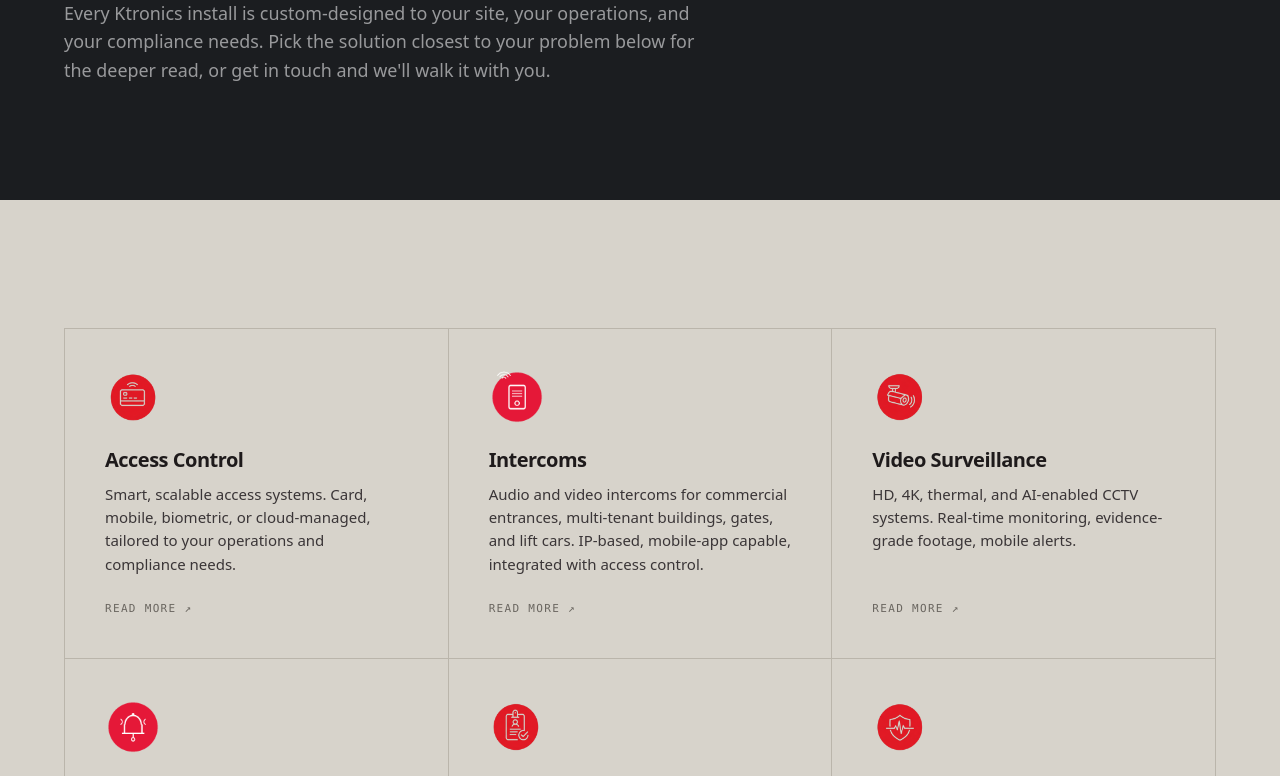
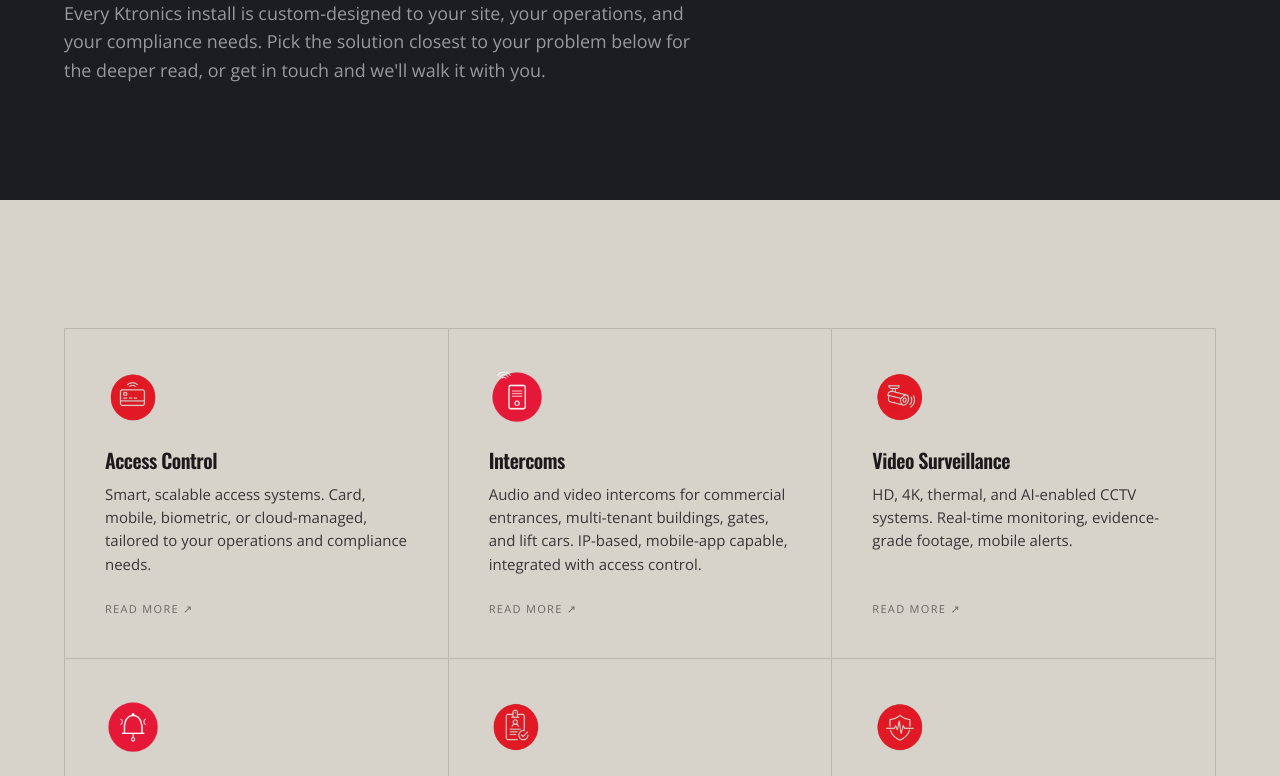
Before and after one commit to Ktronics2003/ktronics_website, an Astro site: page /solutions in a window 1280 px wide. Shown: the part 373-1149 px from the top of the page. Built offline with nearby package versions, Linux system fonts and the light colour scheme; Astro itself is replaced by a stand-in of ours.

Commit message:
Swap fonts to Oswald + Open Sans

```diff
--- a/src/styles/global.css
+++ b/src/styles/global.css
@@ -9,28 +9,31 @@
 @tailwind utilities;
 
 /* ---------- Fonts ----------
- * Currently loaded from Google Fonts CDN in BaseLayout.astro (IBM Plex Sans + Mono).
+ * Loaded from Google Fonts CDN in BaseLayout.astro:
+ *   - Oswald — display / headings (free stand-in for Tungsten; matching
+ *     condensed proportions, industrial/mechanical feel)
+ *   - Open Sans — body + small labels (eyebrows, CTAs, tags)
+ *
  * To self-host:
- *   1. Download IBM Plex Sans + IBM Plex Mono WOFF2s from fonts.google.com or
- *      github.com/IBM/plex.
+ *   1. Download Oswald + Open Sans WOFF2s from fonts.google.com.
  *   2. Drop the WOFF2 files in /public/fonts/.
  *   3. Uncomment the @font-face block below.
  *   4. Remove the Google Fonts <link> tags from BaseLayout.astro.
  *
  * @font-face {
- *   font-family: 'IBM Plex Sans';
- *   src: url('/fonts/IBMPlexSans-Variable.woff2') format('woff2-variations');
- *   font-weight: 100 700; font-style: normal; font-display: swap;
+ *   font-family: 'Oswald';
+ *   src: url('/fonts/Oswald-Variable.woff2') format('woff2-variations');
+ *   font-weight: 200 700; font-style: normal; font-display: swap;
  * }
  * @font-face {
- *   font-family: 'IBM Plex Sans';
- *   src: url('/fonts/IBMPlexSans-Italic-Variable.woff2') format('woff2-variations');
- *   font-weight: 100 700; font-style: italic; font-display: swap;
+ *   font-family: 'Open Sans';
+ *   src: url('/fonts/OpenSans-Variable.woff2') format('woff2-variations');
+ *   font-weight: 300 800; font-style: normal; font-display: swap;
  * }
  * @font-face {
- *   font-family: 'IBM Plex Mono';
- *   src: url('/fonts/IBMPlexMono-Variable.woff2') format('woff2-variations');
- *   font-weight: 100 700; font-style: normal; font-display: swap;
+ *   font-family: 'Open Sans';
+ *   src: url('/fonts/OpenSans-Italic-Variable.woff2') format('woff2-variations');
+ *   font-weight: 300 800; font-style: italic; font-display: swap;
  * }
  */
 
@@ -38,10 +41,17 @@
    TOKENS
    ============================================================= */
 :root {
-  /* Type stack (Option 6 — IBM Plex). Change here to swap site-wide. */
-  --font-sans: 'IBM Plex Sans', system-ui, -apple-system, BlinkMacSystemFont, sans-serif;
-  --font-display: 'IBM Plex Sans', system-ui, sans-serif;
-  --font-mono: 'IBM Plex Mono', ui-monospace, SFMono-Regular, Menlo, monospace;
+  /* Type stack. Change here to swap site-wide.
+     - --font-sans:    body copy + buttons + form fields (Open Sans, humanist sans)
+     - --font-display: headings h1-h6 + display classes (Oswald, condensed sans;
+                       free stand-in for Tungsten)
+     - --font-mono:    aliased to Open Sans — legacy variable kept so existing
+                       components (eyebrows, CTAs, tags) still render. Their
+                       distinct "small caps" look comes from letter-spacing +
+                       uppercase, not from a mono font. */
+  --font-sans:    'Open Sans', system-ui, -apple-system, BlinkMacSystemFont, sans-serif;
+  --font-display: 'Oswald', 'Open Sans', system-ui, sans-serif;
+  --font-mono:    'Open Sans', system-ui, sans-serif;
 
   /* Brand — Pairing C: cool charcoal + greige */
   --ktx-red: #E51838;
@@ -128,29 +138,32 @@
 /* =============================================================
    TYPOGRAPHY
    ============================================================= */
+/* Oswald is already condensed, so headings don't need the aggressive
+   negative tracking IBM Plex Sans wanted. Slight -0.01em keeps them
+   compact without cramping the letterforms. */
 h1, h2, h3, h4, h5, h6 {
   font-family: var(--font-display);
   font-weight: 600;
   color: var(--fg);
-  letter-spacing: -0.035em;
+  letter-spacing: -0.01em;
   text-wrap: balance;
   margin: 0;
 }
 h1 { font-size: var(--t-h1); line-height: 1.05; }
 h2 { font-size: var(--t-h2); line-height: 1.10; }
-h3 { font-size: var(--t-h3); line-height: 1.20; letter-spacing: -0.01em; }
+h3 { font-size: var(--t-h3); line-height: 1.20; letter-spacing: 0; }
 
 .display-xl {
   font-size: var(--t-display-xl);
   font-weight: 600;
   line-height: 0.96;
-  letter-spacing: -0.045em;
+  letter-spacing: -0.015em;
 }
 .display-l {
   font-size: var(--t-display-l);
   font-weight: 600;
   line-height: 1.0;
-  letter-spacing: -0.04em;
+  letter-spacing: -0.01em;
 }
 
 .lead {
--- a/tailwind.config.mjs
+++ b/tailwind.config.mjs
@@ -27,9 +27,11 @@
       fontFamily: {
         // Mirrors the CSS vars in src/styles/global.css (--font-*).
         // Change in BOTH places when swapping the type system.
-        sans: ['"IBM Plex Sans"', 'system-ui', 'sans-serif'],
-        display: ['"IBM Plex Sans"', 'system-ui', 'sans-serif'],
-        mono: ['"IBM Plex Mono"', 'ui-monospace', 'monospace'],
+        sans: ['"Open Sans"', 'system-ui', 'sans-serif'],
+        display: ['"Oswald"', '"Open Sans"', 'system-ui', 'sans-serif'],
+        // --font-mono is aliased to Open Sans in global.css; keeping this
+        // Tailwind alias in sync so `font-mono` utility still resolves.
+        mono: ['"Open Sans"', 'system-ui', 'sans-serif'],
       },
       maxWidth: {
         content: '1280px',
```
